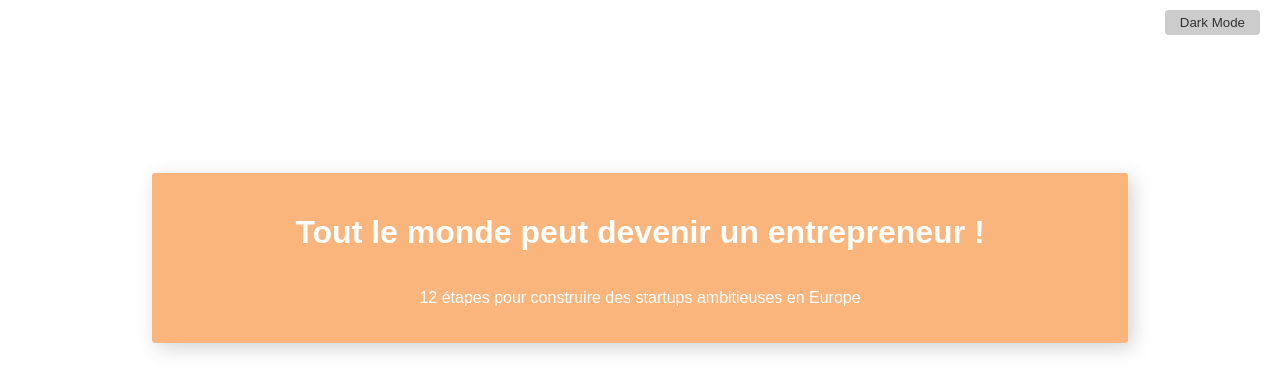
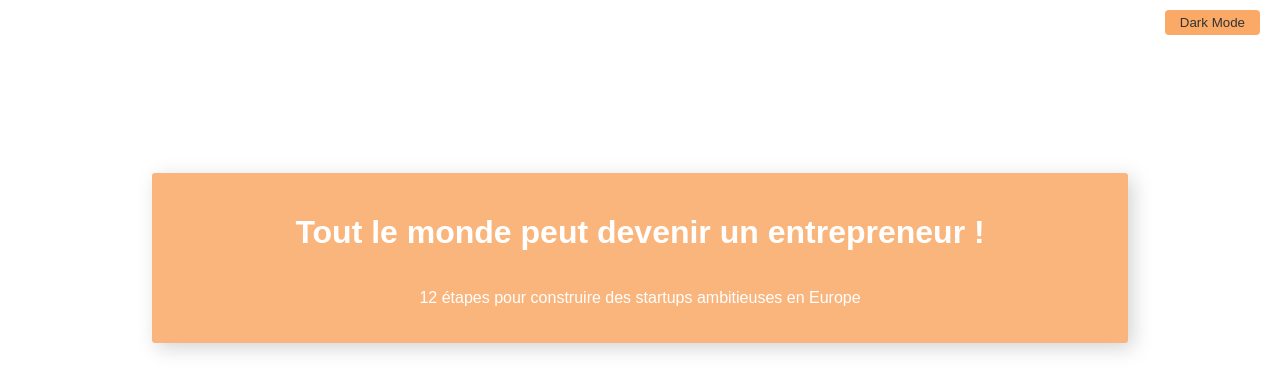
Before and after one commit to Letitbe133/darkmode_challenge, a plain HTML site: page index.html in a window 1280 px wide. Drawn offline with Linux system fonts and the light colour scheme.

Commit message:
clean css && fix display issues

```diff
--- a/index.html
+++ b/index.html
@@ -9,7 +9,7 @@
   </head>
   <body>
     <header>
-      <button id="mode-switcher" data-lang="en">Dark Mode</button>
+      <button id="mode-switcher">Dark Mode</button>
     </header>
     <main>
       <h1>Tout le monde peut devenir un entrepreneur !</h1>
--- a/styles/style.css
+++ b/styles/style.css
@@ -16,8 +16,8 @@ header {
   justify-content: flex-end;
 }
 
-header button {
-  background: #ccc;
+#mode-switcher {
+  background: rgb(250, 169, 103);
   border: none;
   padding: 5px 15px;
   color: inherit;
@@ -25,7 +25,7 @@ header button {
   transition: background 300ms ease;
 }
 
-header button:hover {
+#mode-switcher:hover {
   cursor: pointer;
   background: rgb(175, 175, 175);
 }
@@ -50,6 +50,5 @@ p {
 }
 
 main p {
-  /* color: #333; */
   font-weight: 100;
 }
```
